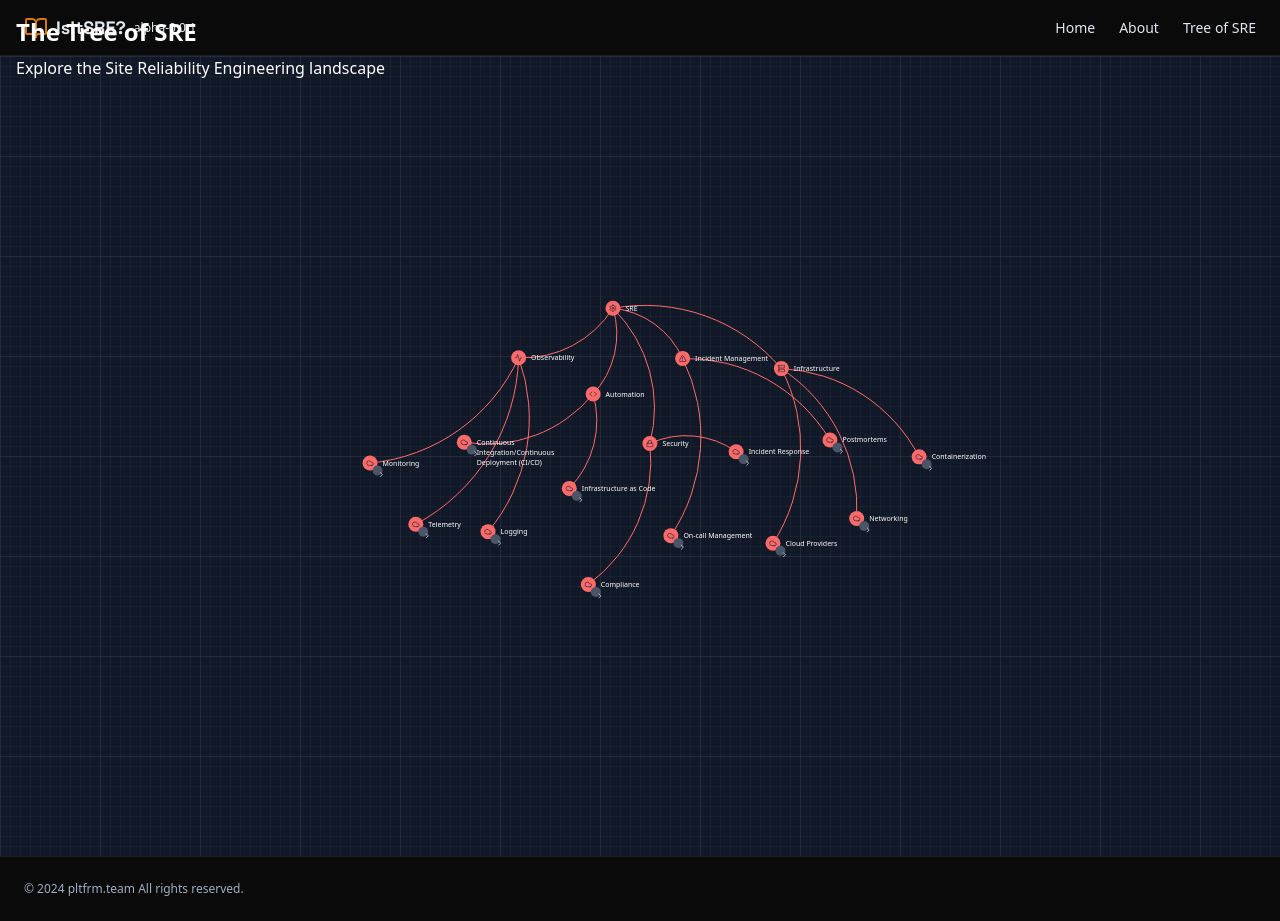
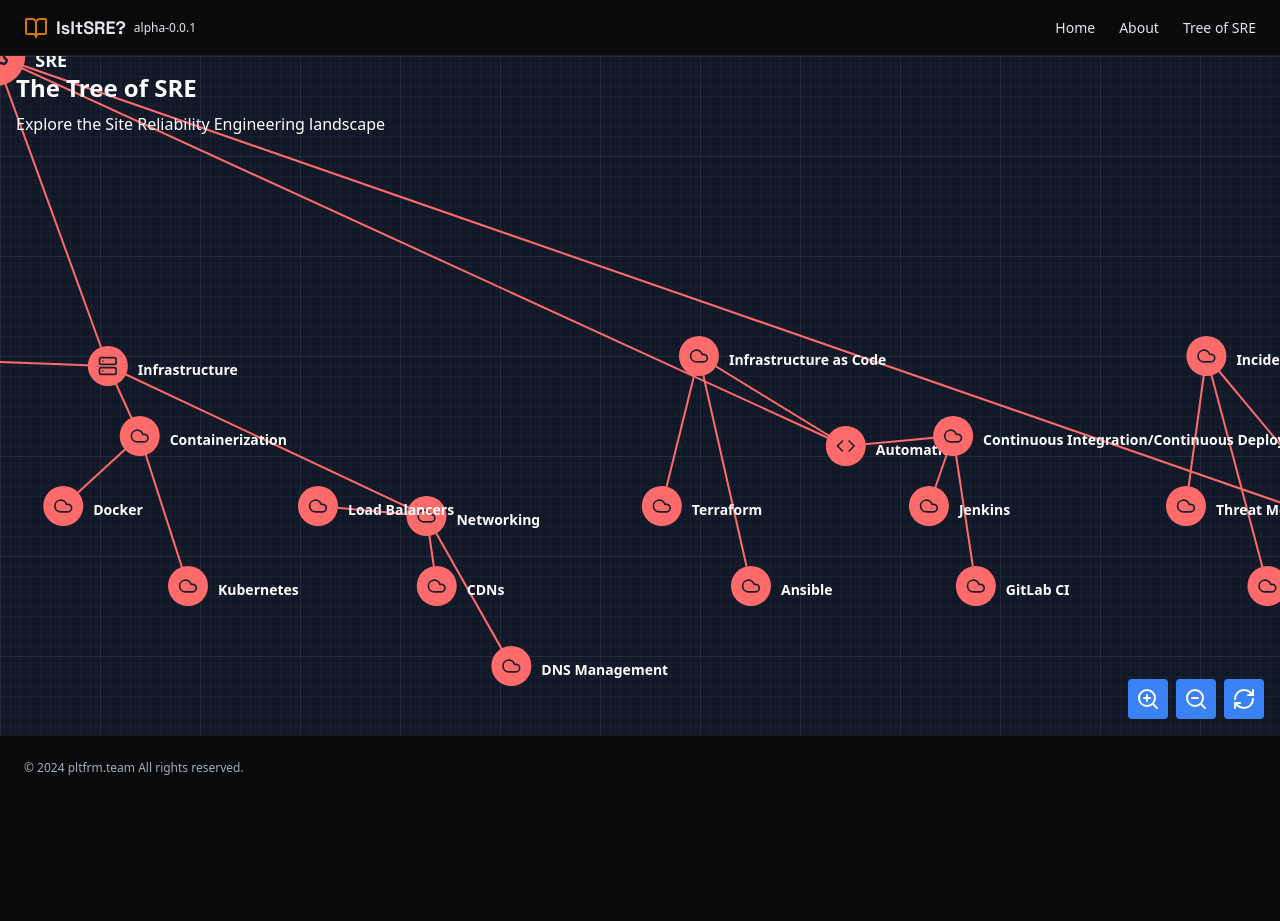
Before and after one commit to TheOpenTrustee/isitsre.com, a Next.js app: page /isitsre.com/tree in a window 1280 px wide. After the commit the page ends 800 px from the top, so only its background shows below. Built offline with nearby package versions, Linux system fonts and the light colour scheme.

Commit message:
chore: capture tree that fits viewport

```diff
--- a/src/app/tree/page.tsx
+++ b/src/app/tree/page.tsx
@@ -1,18 +1,16 @@
 'use client'
 
 import React, { useState, useCallback, useEffect, useRef } from 'react'
-import { Activity, AlertTriangle, Cloud, Code, Lock, Server, Settings, ChevronRight } from 'lucide-react'
+import { Activity, AlertTriangle, Cloud, Code, Lock, Server, Settings, ZoomIn, ZoomOut, RefreshCw } from 'lucide-react'
 import * as d3 from 'd3'
 
-interface TreeNode extends d3.SimulationNodeDatum {
+interface TreeNode {
   id: string
   name: string
   children?: TreeNode[]
   _children?: TreeNode[]
   x?: number
   y?: number
-  labelWidth?: number
-  labelHeight?: number
   depth?: number
   parent?: TreeNode
 }
@@ -174,78 +172,48 @@
   }
 }
 
-const wrapText = (text: string, maxWidth: number) => {
-  const words = text.split(' ')
-  const lines: string[] = []
-  let currentLine = words[0]
-
-  for (let i = 1; i < words.length; i++) {
-    const word = words[i]
-    const width = getTextWidth(currentLine + " " + word)
-    if (width < maxWidth) {
-      currentLine += " " + word
-    } else {
-      lines.push(currentLine)
-      currentLine = word
-    }
-  }
-  lines.push(currentLine)
-  return lines
-}
-
-const getTextWidth = (text: string) => {
-  if (typeof document !== 'undefined') {
-    const canvas = document.createElement('canvas')
-    const context = canvas.getContext('2d')
-    if (context) {
-      context.font = '14px Arial'
-      return context.measureText(text).width
-    }
-  }
-  return 0
-}
-
-const TreeNode: React.FC<{ node: TreeNode; onNodeClick: (node: TreeNode) => void }> = ({ node, onNodeClick }) => {
-  const IconComponent = getNodeIcon(node.name)
-  const lines = wrapText(node.name, 150)
-  const lineHeight = 20
+const TreeNode: React.FC<{ node: d3.HierarchyPointNode<TreeNode>; onNodeClick: (node: d3.HierarchyPointNode<TreeNode>) => void }> = ({ node, onNodeClick }) => {
+  const IconComponent = getNodeIcon(node.data.name)
+  const isRoot = node.depth === 0
+  const hasHiddenChildren = node.data._children && node.data._children.length > 0
+  const isClickable = hasHiddenChildren
 
   return (
-    <g transform={`translate(${node.x},${node.y})`} onClick={() => onNodeClick(node)} style={{ cursor: 'pointer' }}>
-      <circle r={15} fill="#FF6B6B" />
-      <foreignObject width={20} height={20} x={-10} y={-10}>
+    <g
+      transform={`translate(${node.x},${node.y})`}
+      onClick={() => isClickable && onNodeClick(node)}
+      style={{ cursor: isClickable ? 'pointer' : 'default' }}
+    >
+      <circle r={isRoot ? 30 : 20} fill="#FF6B6B" />
+      <foreignObject width={isRoot ? 50 : 30} height={isRoot ? 50 : 30} x={isRoot ? -25 : -15} y={isRoot ? -25 : -15}>
         <div className="flex items-center justify-center w-full h-full">
-          <IconComponent size={16} color="#1a202c" />
+          <IconComponent size={isRoot ? 30 : 20} color="#1a202c" />
         </div>
       </foreignObject>
-      {lines.map((line, index) => (
-        <text key={index} fill="white" x={25} y={5 + index * lineHeight} style={{ fontSize: '14px' }}>
-          {line}
-        </text>
-      ))}
-      {node._children && (
-        <g transform="translate(15, 15)">
-          <circle r={10} fill="#4A5568" />
-          <ChevronRight size={16} color="white" style={{ transform: 'translate(-8px, -8px)' }} />
-        </g>
-      )}
+      <text
+        fill="white"
+        x={isRoot ? 40 : 30}
+        y={0}
+        dy=".35em"
+        style={{ fontSize: isRoot ? '18px' : '14px', fontWeight: 'bold' }}
+        textAnchor="start"
+        dominantBaseline="middle"
+      >
+        {node.data.name}
+      </text>
     </g>
   )
 }
 
-const LinkCurve: React.FC<{ link: d3.SimulationLinkDatum<TreeNode> }> = ({ link }) => {
-  const source = link.source as TreeNode
-  const target = link.target as TreeNode
-
-  if (!source.x || !source.y || !target.x || !target.y) return null
-
-  const dx = target.x - source.x
-  const dy = target.y - source.y
-  const dr = Math.sqrt(dx * dx + dy * dy)
+const LinkLine: React.FC<{ link: d3.HierarchyPointLink<TreeNode> }> = ({ link }) => {
+  const sourceX = link.source.x
+  const sourceY = link.source.y
+  const targetX = link.target.x
+  const targetY = link.target.y
 
   return (
     <path
-      d={`M${source.x},${source.y}A${dr},${dr} 0 0,1 ${target.x},${target.y}`}
+      d={`M${sourceX},${sourceY} L${targetX},${targetY}`}
       fill="none"
       stroke="#FF6B6B"
       strokeWidth={2}
@@ -254,80 +222,52 @@
 }
 
 export default function Component() {
-  const [nodes, setNodes] = useState<TreeNode[]>([])
-  const [links, setLinks] = useState<d3.SimulationLinkDatum<TreeNode>[]>([])
+  const [root, setRoot] = useState<d3.HierarchyPointNode<TreeNode> | null>(null)
   const [translate, setTranslate] = useState({ x: 0, y: 0 })
-  const [scale, setScale] = useState(0.5)
+  const [scale, setScale] = useState(1)
   const svgRef = useRef<SVGSVGElement>(null)
   const containerRef = useRef<HTMLDivElement>(null)
   const [dragging, setDragging] = useState(false)
   const [dragStart, setDragStart] = useState({ x: 0, y: 0 })
   const [dimensions, setDimensions] = useState({ width: 0, height: 0 })
 
-  const processTree = useCallback((node: TreeNode, depth: number = 0, parent: TreeNode | null = null) => {
-    node.depth = depth
-    node.parent = parent || undefined
+  const updateTree = useCallback(() => {
+    const hierarchy = d3.hierarchy(treeData)
 
-    if (depth >= 2 && node.children) {
-      node._children = node.children
-      node.children = undefined
-    }
+    const treeLayout = d3.tree<TreeNode>()
+      .nodeSize([250, 150])
+      .separation((a, b) => (a.parent === b.parent ? 1 : 2) / a.depth)
 
-    if (node.children) {
-      node.children.forEach(child => processTree(child, depth + 1, node))
-    }
+    const newRoot = treeLayout(hierarchy)
+
+    // Adjust positions to prevent label overlaps
+    const nodeRadius = 20
+    const labelPadding = 10
+    const minSeparation = 30
+
+    newRoot.each(node => {
+      if (node.parent) {
+        const siblings = node.parent.children || []
+        const index = siblings.indexOf(node)
+        if (index > 0) {
+          const prevSibling = siblings[index - 1]
+          const minY = (prevSibling.y || 0) + nodeRadius * 2 + labelPadding + minSeparation
+          if (node.y < minY) {
+            node.y = minY
+          }
+        }
+      }
+
+      // Add some randomness to x position
+      node.x += (Math.random() - 0.5) * 50
+    })
+
+    setRoot(newRoot)
   }, [])
 
-  const flattenTree = useCallback((node: TreeNode, nodes: TreeNode[] = [], links: { source: string; target: string }[] = []) => {
-    nodes.push(node)
-    if (node.children) {
-      node.children.forEach(child => {
-        links.push({ source: node.id, target: child.id })
-        flattenTree(child, nodes, links)
-      })
-    }
-    return { nodes, links }
-  }, [])
-
-  const updateGraph = useCallback(() => {
-    const { nodes: flatNodes, links: flatLinks } = flattenTree(treeData)
-
-    flatNodes.forEach(node => {
-      const lines = wrapText(node.name, 150)
-      node.labelWidth = Math.max(...lines.map(line => getTextWidth(line))) + 30
-      node.labelHeight = lines.length * 20 + 10
-    })
-
-    setNodes(flatNodes)
-    setLinks(flatLinks)
-
-    const simulation = d3.forceSimulation(flatNodes)
-      .force("link", d3.forceLink(flatLinks).id((d: any) => d.id).distance(200))
-      .force("charge", d3.forceManyBody().strength(-1000))
-      .force("center", d3.forceCenter(0, 0))
-      .force("collision", d3.forceCollide().radius((d: TreeNode) => Math.max(d.labelWidth || 0, d.labelHeight || 0) / 2 + 30))
-      .force("x", d3.forceX().strength(0.1))
-      .force("y", d3.forceY().strength(0.1))
-
-    simulation.force("depth", (alpha: number) => {
-      flatNodes.forEach(node => {
-        if (node.depth !== undefined) {
-          node.y = (node.y || 0) + (node.depth * 200 - (node.y || 0)) * alpha
-        }
-      })
-    })
-
-    simulation.on("tick", () => {
-      setNodes([...flatNodes])
-    })
-
-    return () => simulation.stop()
-  }, [flattenTree])
-
   useEffect(() => {
-    processTree(treeData)
-    updateGraph()
-  }, [processTree, updateGraph])
+    updateTree()
+  }, [updateTree])
 
   useEffect(() => {
     const updateDimensions = () => {
@@ -345,16 +285,16 @@
     return () => window.removeEventListener('resize', updateDimensions)
   }, [])
 
-  const handleNodeClick = useCallback((clickedNode: TreeNode) => {
-    if (clickedNode._children) {
-      clickedNode.children = clickedNode._children
-      clickedNode._children = undefined
-    } else if (clickedNode.children) {
-      clickedNode._children = clickedNode.children
-      clickedNode.children = undefined
+  const handleNodeClick = useCallback((clickedNode: d3.HierarchyPointNode<TreeNode>) => {
+    if (clickedNode.children) {
+      clickedNode.data._children = clickedNode.children
+      clickedNode.children = null
+    } else if (clickedNode.data._children) {
+      clickedNode.children = clickedNode.data._children
+      clickedNode.data._children = undefined
     }
-    updateGraph()
-  }, [updateGraph])
+    updateTree()
+  }, [updateTree])
 
   const handleWheel = useCallback((event: React.WheelEvent) => {
     event.preventDefault()
@@ -380,6 +320,19 @@
     setDragging(false)
   }, [])
 
+  const handleZoomIn = useCallback(() => {
+    setScale(prevScale => Math.min(2, prevScale + 0.1))
+  }, [])
+
+  const handleZoomOut = useCallback(() => {
+    setScale(prevScale => Math.max(0.1, prevScale - 0.1))
+  }, [])
+
+  const handleReset = useCallback(() => {
+    setScale(1)
+    setTranslate({ x: 0, y: 0 })
+  }, [])
+
   useEffect(() => {
     const svg = svgRef.current
     if (svg) {
@@ -388,12 +341,13 @@
     }
   }, [handleWheel])
 
+  if (!root) return null
+
   return (
-    <div ref={containerRef} className="w-screen h-screen bg-gray-900 overflow-hidden">
+    <div ref={containerRef} className="flex flex-1 flex w-full h-full bg-gray-900 overflow-hidden relative">
       <svg
         ref={svgRef}
-        width="100%"
-        height="100%"
+        style={{flex: "1 0 auto", width: "auto", height: "auto"}}
         onMouseDown={handleMouseDown}
         onMouseMove={handleMouseMove}
         onMouseUp={handleMouseUp}
@@ -411,11 +365,11 @@
         <rect width="100%" height="100%" fill="url(#grid)" />
 
         <g transform={`translate(${translate.x + dimensions.width / 2},${translate.y + dimensions.height / 2}) scale(${scale})`}>
-          {links.map((link, index) => (
-            <LinkCurve key={index} link={link} />
+          {root.links().map((link, index) => (
+            <LinkLine key={`link-${index}`} link={link} />
           ))}
-          {nodes.map(node => (
-            <TreeNode key={node.id} node={node} onNodeClick={handleNodeClick} />
+          {root.descendants().map((node, index) => (
+            <TreeNode key={`node-${index}`} node={node} onNodeClick={handleNodeClick} />
           ))}
         </g>
       </svg>
@@ -423,6 +377,17 @@
         <h1 className="text-2xl font-bold mb-2">The Tree of SRE</h1>
         <p>Explore the Site Reliability Engineering landscape</p>
       </div>
+      <div className="absolute bottom-4 right-4 flex space-x-2">
+        <button onClick={handleZoomIn} className="bg-blue-500 text-white p-2 rounded">
+          <ZoomIn size={24} />
+        </button>
+        <button onClick={handleZoomOut} className="bg-blue-500 text-white p-2 rounded">
+          <ZoomOut size={24} />
+        </button>
+        <button onClick={handleReset} className="bg-blue-500 text-white p-2 rounded">
+          <RefreshCw size={24} />
+        </button>
+      </div>
     </div>
   )
 }
```
